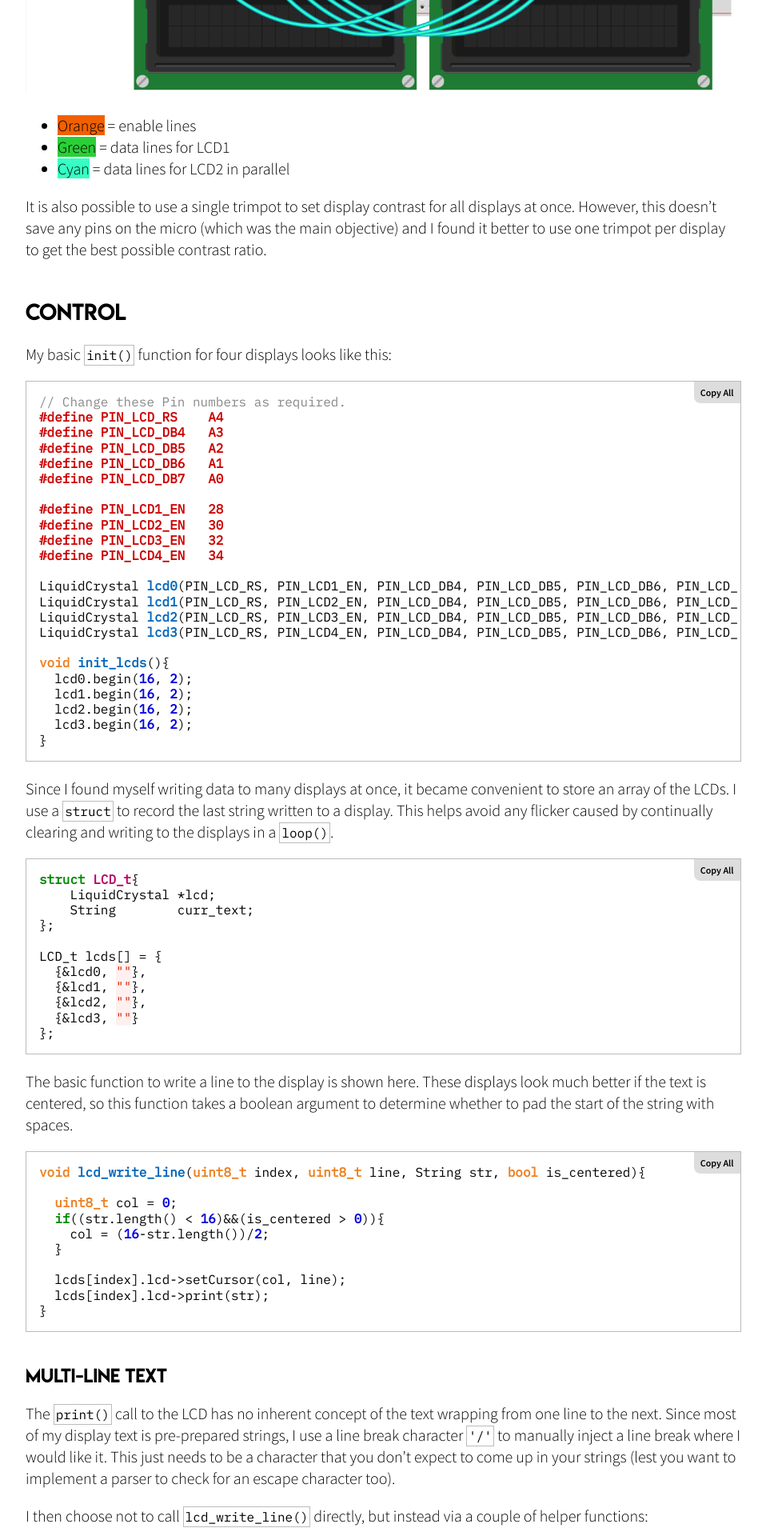
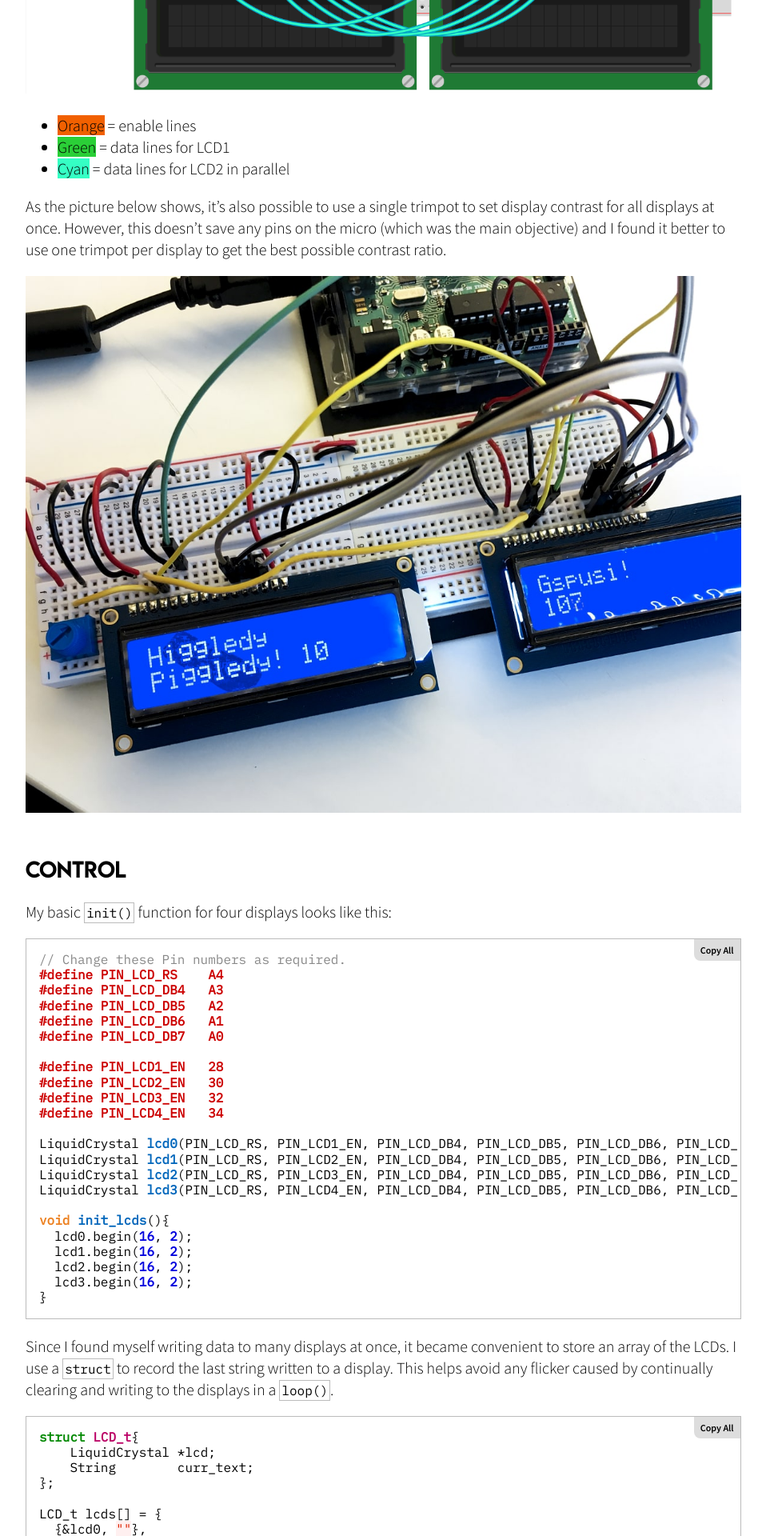
Before and after one commit to gcsalzburg/gcsalzburg.github.io, a Jekyll site: the page built from _posts/2018-9-5-LCDs.md, in a window 1280 px wide. Shown: the part 2087-4007 px from the top of the page at 80% size, without its empty margins (268-1226 px from the left). Built offline with Jekyll 4.4.1, drawn with Linux system fonts in a browser that asks for light colours; some of the changed text lies outside the part shown.

Commit message:
Add additional photos of multi-LCDs on breadboard

```diff
--- a/_posts/2018-9-5-LCDs.md
+++ b/_posts/2018-9-5-LCDs.md
@@ -27,7 +27,9 @@ This means additional displays can be chained together at a cost of only one (ad
  + <mark style="background-color:#2ACF37">Green</mark> = data lines for LCD1
  + <mark style="background-color:#35FFC4">Cyan</mark> = data lines for LCD2 in parallel
 
-It is also possible to use a single trimpot to set display contrast for all displays at once. However, this doesn't save any pins on the micro (which was the main objective) and I found it better to use one trimpot per display to get the best possible contrast ratio.
+As the picture below shows, it's also possible to use a single trimpot to set display contrast for all displays at once. However, this doesn't save any pins on the micro (which was the main objective) and I found it better to use one trimpot per display to get the best possible contrast ratio.
+
+![Two LCDs running from one trimpot on a breadboard](/images/posts/LCDs/multi-lcd-breadboard.jpg)
 
 ## Control ##
 
```
Also changed, not shown: other parts of _posts/2018-9-5-LCDs.md (+1 -0 lines), images/posts/LCDs/backs.jpg (deleted), images/posts/LCDs/before-after.jpg (deleted), images/posts/LCDs/chained-backs.jpg (added), images/posts/LCDs/multi-lcd-breadboard.jpg (added).
